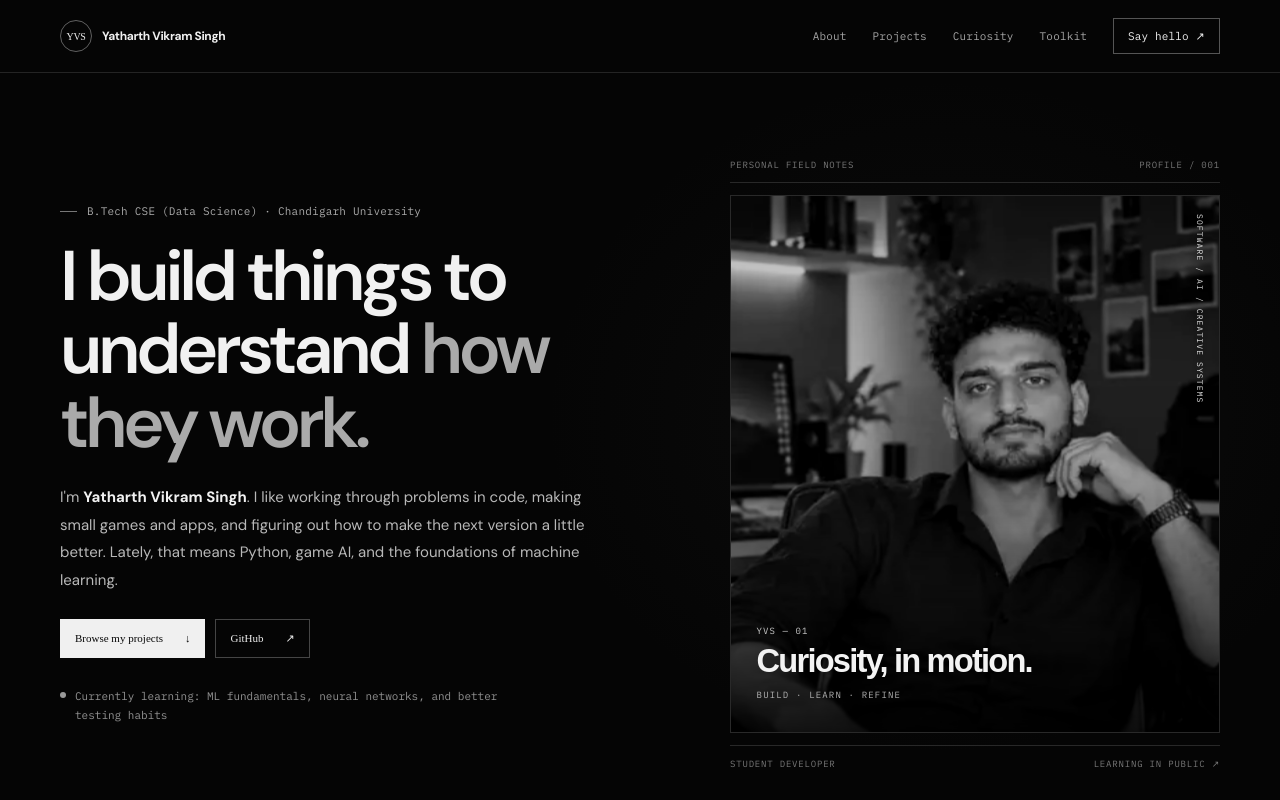
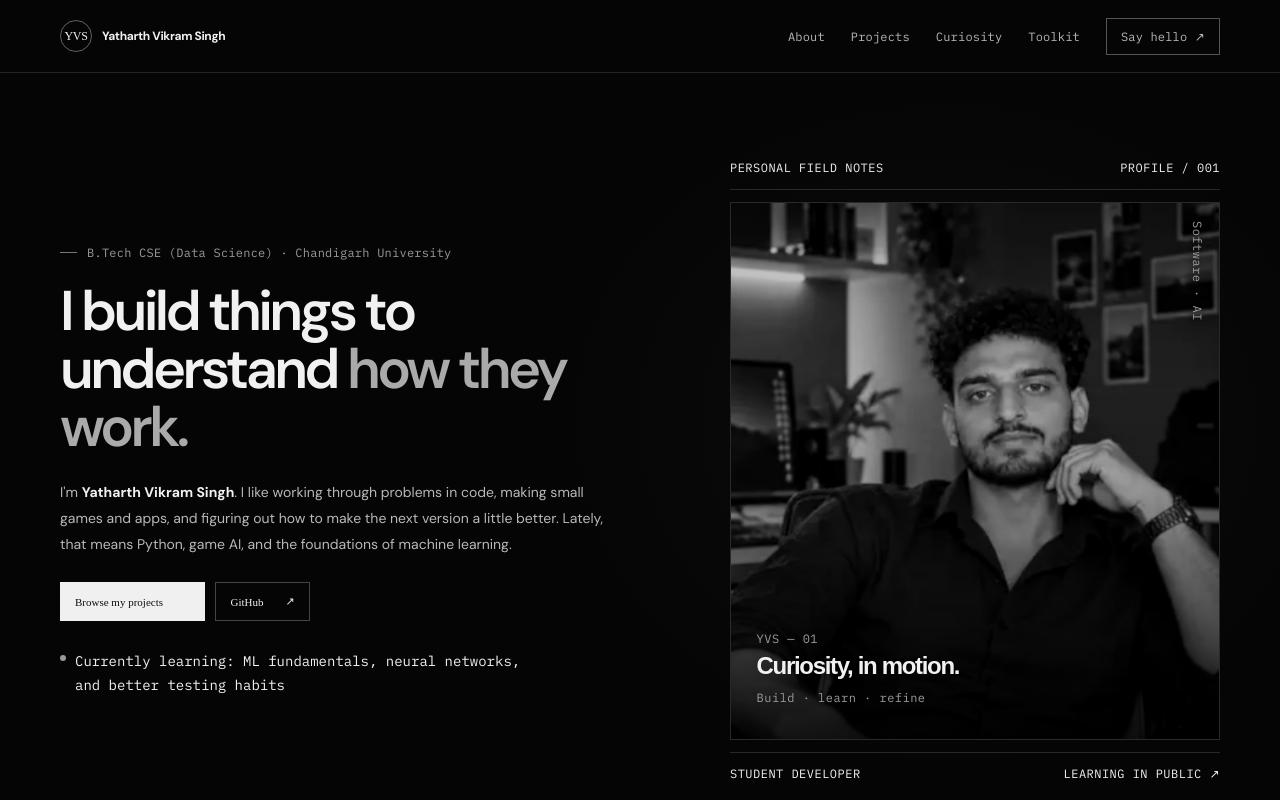
Before and after one commit to Rajputyatharth0007/My-portfolio-, a React (Vite) app: page / in a window 1280 px wide. Shown: the top 800 px of the page. Built offline with nearby package versions, Linux system fonts and the light colour scheme.

Commit message:
Improve portfolio typography and accessibility

```diff
--- a/src/index.css
+++ b/src/index.css
@@ -249,3 +249,282 @@ footer{padding:25px 0;background:#050505}
 @media(max-width:900px){.hero-grid{grid-template-columns:minmax(0,1fr)!important;gap:32px!important}.portrait-panel{justify-self:start;max-width:600px}.portrait-frame{aspect-ratio:1.06}.portrait-image{object-position:center 39%}}
 @media(max-width:680px){.hero-grid{gap:28px!important}.portrait-panel{max-width:100%}.portrait-frame{aspect-ratio:.96}.portrait-overlay{left:18px;bottom:21px}.portrait-title{font-size:clamp(24px,7vw,32px)}.portrait-topline,.portrait-bottomline{font-size:8px;letter-spacing:.06em}}
 @media(prefers-reduced-motion:reduce){.portrait-image{animation:none!important;transform:none!important;transition:none!important}.portrait-panel:hover .portrait-image{transform:none!important}}
+
+
+/* Usability audit fixes: unified type scale, readable labels, and grayscale text tokens. */
+:root {
+  --text-primary: #f1f1f1;
+  --text-secondary: #b8b8b8;
+  --text-muted: #9b9b9b;
+  --text-subtle: #858585;
+  --text-on-light: #111111;
+  --text-on-light-muted: #555555;
+
+  --type-label: 0.75rem;  /* 12px */
+  --type-body: 0.875rem;  /* 14px */
+  --type-ui: 1rem;        /* 16px */
+  --type-card-title: 1.125rem; /* 18px */
+  --type-title: 1.5rem;   /* 24px */
+  --type-section: 2.625rem; /* 42px */
+  --type-hero: 3.5rem;    /* 56px */
+}
+
+/* Keep the interface to seven deliberate text sizes: 12, 14, 16, 18, 24, 42 and 56px. */
+#root .page-content,
+#root .page-content .brand,
+#root .page-content .monogram,
+#root .page-content .eyebrow,
+#root .page-content .navlinks a,
+#root .page-content .hero-meta,
+#root .page-content .portrait-topline,
+#root .page-content .portrait-bottomline,
+#root .page-content .portrait-index,
+#root .page-content .portrait-subtitle,
+#root .page-content .portrait-side-label,
+#root .page-content .index,
+#root .page-content .stamp,
+#root .page-content .principle .label,
+#root .page-content .filter-btn,
+#root .page-content .project-meta,
+#root .page-content .type,
+#root .page-content .chip,
+#root .page-content .project-link,
+#root .page-content .interest-num,
+#root .page-content .plus,
+#root .page-content .learn-card .label,
+#root .page-content .tool h3,
+#root .page-content .skill,
+#root .page-content .footer-meta,
+#root .page-content .footer-bottom,
+#root .page-content .footer-top > a:last-child {
+  font-size: var(--type-label);
+}
+
+#root .page-content .intro,
+#root .page-content .summary,
+#root .page-content .about-copy p:not(.lead),
+#root .page-content .hero-meta,
+#root .page-content .principle p,
+#root .page-content .project p,
+#root .page-content .interest-intro,
+#root .page-content .interest-summary,
+#root .page-content .more,
+#root .page-content .learn-card p,
+#root .page-content .skill {
+  font-size: var(--type-body);
+}
+
+#root .page-content .principle b,
+#root .page-content .interest-title {
+  font-size: var(--type-ui);
+}
+
+#root .page-content .learn-card h3 {
+  font-size: var(--type-card-title);
+}
+
+#root .page-content .project h3,
+#root .page-content .portrait-title,
+#root .page-content .lead {
+  font-size: var(--type-title);
+}
+
+#root .page-content .hero h1 {
+  font-size: var(--type-hero);
+}
+
+#root .page-content .section h2,
+#root .page-content .cta h2 {
+  font-size: var(--type-section);
+}
+
+#root .page-content .about-mark,
+#root .page-content .interest-layout .about-mark[style] {
+  font-size: var(--type-hero) !important;
+}
+
+/* All foreground text uses a small, intentional grayscale palette. */
+#root .page-content,
+#root .page-content h1,
+#root .page-content h2,
+#root .page-content h3,
+#root .page-content p,
+#root .page-content a,
+#root .page-content button,
+#root .page-content span,
+#root .page-content b,
+#root .page-content strong,
+#root .page-content .brand,
+#root .page-content .portrait-title,
+#root .page-content .interest-title {
+  color: var(--text-primary);
+}
+
+#root .page-content .intro,
+#root .page-content .about-copy p:not(.lead),
+#root .page-content .summary,
+#root .page-content .hero-meta,
+#root .page-content .principle p,
+#root .page-content .project p,
+#root .page-content .interest-intro,
+#root .page-content .interest-summary,
+#root .page-content .more,
+#root .page-content .learn-card p,
+#root .page-content .skill,
+#root .page-content .chip {
+  color: var(--text-secondary);
+}
+
+#root .page-content .eyebrow,
+#root .page-content .index,
+#root .page-content .stamp,
+#root .page-content .project-meta,
+#root .page-content .type,
+#root .page-content .portrait-topline,
+#root .page-content .portrait-bottomline,
+#root .page-content .portrait-index,
+#root .page-content .portrait-subtitle,
+#root .page-content .portrait-side-label,
+#root .page-content .principle .label,
+#root .page-content .filter-btn,
+#root .page-content .interest-num,
+#root .page-content .plus,
+#root .page-content .learn-card .label,
+#root .page-content .tool h3,
+#root .page-content .footer-meta,
+#root .page-content .footer-bottom {
+  color: var(--text-muted);
+}
+
+#root .page-content .navlinks a,
+#root .page-content .project-link,
+#root .page-content .footer-top > a:last-child {
+  color: var(--text-secondary);
+}
+
+#root .page-content .btn.primary {
+  color: var(--text-on-light);
+}
+
+#root .page-content .cta,
+#root .page-content .cta h2,
+#root .page-content .cta p,
+#root .page-content .cta a,
+#root .page-content .cta .btn {
+  color: var(--text-on-light);
+}
+
+#root .page-content .cta .eyebrow {
+  color: var(--text-on-light-muted);
+}
+
+/* Fix the audit's small copy and long all-caps labels. */
+#root .page-content .portrait-topline,
+#root .page-content .portrait-bottomline {
+  line-height: 1.5;
+  letter-spacing: 0.04em;
+  text-transform: none;
+}
+
+#root .page-content .portrait-index {
+  letter-spacing: 0.04em;
+}
+
+#root .page-content .portrait-subtitle {
+  line-height: 1.5;
+  letter-spacing: 0.04em;
+  text-transform: none;
+  margin-top: 4px;
+}
+
+#root .page-content .portrait-side-label {
+  line-height: 1.4;
+  letter-spacing: 0.04em;
+  text-shadow: 0 1px 8px #000;
+}
+
+#root .page-content .hero-meta {
+  line-height: 1.7;
+}
+
+#root .page-content .principle p {
+  line-height: 1.7 !important;
+}
+
+#root .page-content .project-meta {
+  text-transform: none;
+  letter-spacing: 0.02em;
+  line-height: 1.5;
+}
+
+#root .page-content .tool h3 {
+  font-weight: 500;
+  text-transform: none;
+  letter-spacing: 0.02em;
+  line-height: 1.5;
+}
+
+#root .page-content .section h2,
+#root .page-content .cta h2 {
+  line-height: 1.08;
+}
+
+#root .page-content .hero h1 {
+  line-height: 1.04;
+}
+
+#root .page-content .about-mark,
+#root .page-content .interest-layout .about-mark[style] {
+  line-height: 1;
+}
+
+#root .page-content .footer-bottom {
+  text-transform: none;
+  letter-spacing: 0.02em;
+  line-height: 1.5;
+}
+
+#root .page-content .toggle {
+  font-size: var(--type-title);
+}
+
+@media (max-width: 900px) {
+  #root .page-content .hero h1 {
+    font-size: var(--type-section);
+  }
+
+  #root .page-content .about-mark,
+  #root .page-content .interest-layout .about-mark[style] {
+    font-size: var(--type-section) !important;
+  }
+}
+
+@media (max-width: 680px) {
+  #root .page-content .hero h1,
+  #root .page-content .section h2,
+  #root .page-content .cta h2 {
+    font-size: var(--type-section);
+  }
+
+  #root .page-content .about-mark,
+  #root .page-content .interest-layout .about-mark[style] {
+    font-size: var(--type-section) !important;
+  }
+
+  #root .page-content .portrait-topline,
+  #root .page-content .portrait-bottomline {
+    gap: 8px;
+  }
+
+  #root .page-content .portrait-side-label {
+    writing-mode: vertical-rl;
+  }
+}
+
+@media (prefers-reduced-motion: reduce) {
+  #root .page-content .portrait-image {
+    animation: none !important;
+    transition: none !important;
+    transform: none !important;
+  }
+}
--- a/src/portfolioMarkup.html
+++ b/src/portfolioMarkup.html
@@ -16,9 +16,9 @@
       <div class="portrait-overlay" aria-hidden="true">
         <span class="portrait-index">YVS — 01</span>
         <span class="portrait-title">Curiosity, in motion.</span>
-        <span class="portrait-subtitle">BUILD · LEARN · REFINE</span>
+        <span class="portrait-subtitle">Build · learn · refine</span>
       </div>
-      <span class="portrait-side-label" aria-hidden="true">SOFTWARE / AI / CREATIVE SYSTEMS</span>
+      <span class="portrait-side-label" aria-hidden="true">Software · AI</span>
     </div>
     <div class="portrait-bottomline"><span>STUDENT DEVELOPER</span><span>LEARNING IN PUBLIC ↗</span></div>
   </aside>
```
